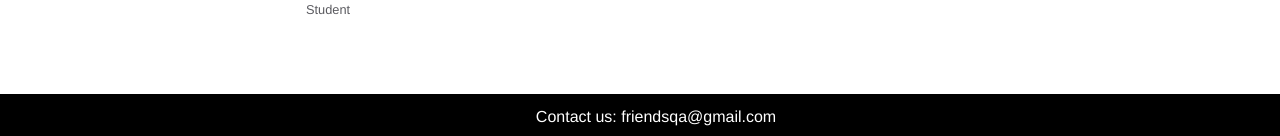
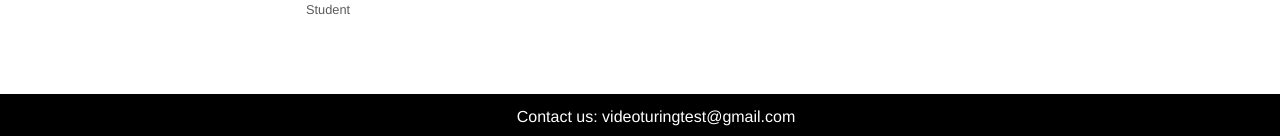
Before and after one commit to friendsqa/friendsqa.github.io, a Jekyll site: the page built from index.md, in a window 1280 px wide and 900 px high, scrolled down 954 px. Shown: the part 761-897 px from the top of the window. Built offline with Jekyll 4.4.1, drawn with Linux system fonts in a browser that asks for light colours.

Commit message:
change html

```diff
--- a/_layouts/default.html
+++ b/_layouts/default.html
@@ -19,7 +19,7 @@
       </div>
 
       <footer>
-        <a href="mailto:friendsqa@gmail.com">Contact us: friendsqa@gmail.com</a>
+        <a href="mailto:videoturingtest@gmail.com">Contact us: videoturingtest@gmail.com</a>
       </footer>
     </div>
   </body>
```
